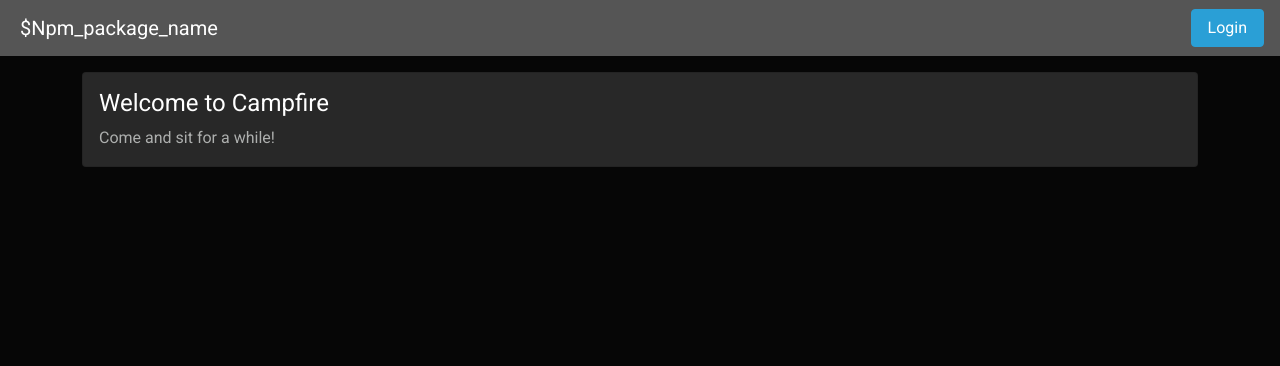
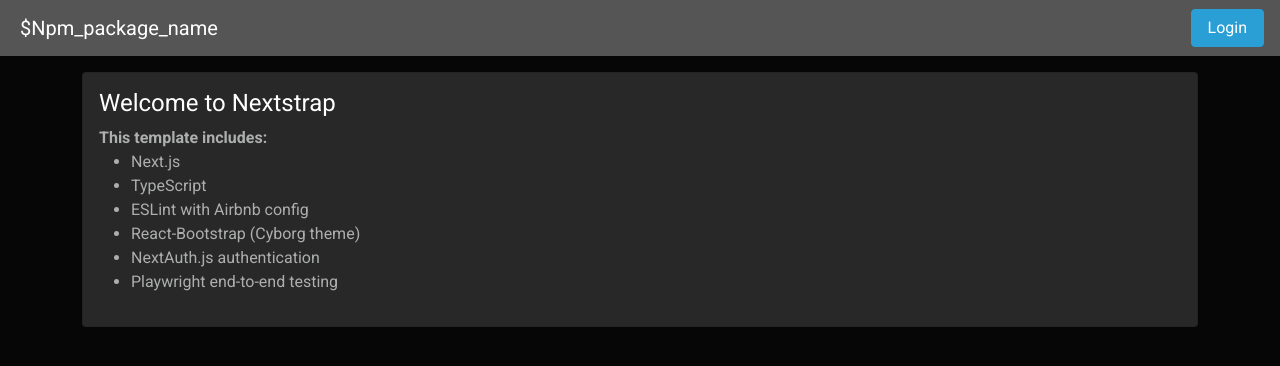
Before and after one commit to BadPirate/port4kMUD, a Next.js app: page / in a window 1280 px wide. Shown: the top 366 px of the page. Built offline with nearby package versions, Linux system fonts and the light colour scheme; no server answers.

Commit message:
Get tests working

```diff
--- a/pages/index.tsx
+++ b/pages/index.tsx
@@ -2,7 +2,7 @@
 import WelcomeCard from '../src/cards/WelcomeCard'
 
 const Index = () => (
-  <Page title="Welcome to Campfire">
+  <Page title="Welcome to Nextstrap">
     <WelcomeCard />
   </Page>
 )
--- a/src/cards/WelcomeCard.tsx
+++ b/src/cards/WelcomeCard.tsx
@@ -3,9 +3,17 @@
 const WelcomeCard = () => (
   <Card>
     <Card.Body>
-      <Card.Title>Welcome to Campfire</Card.Title>
+      <Card.Title>Welcome to Nextstrap</Card.Title>
       <Card.Text>
-        Come and sit for a while!
+        <strong>This template includes:</strong>
+        <ul>
+          <li>Next.js</li>
+          <li>TypeScript</li>
+          <li>ESLint with Airbnb config</li>
+          <li>React-Bootstrap (Cyborg theme)</li>
+          <li>NextAuth.js authentication</li>
+          <li>Playwright end-to-end testing</li>
+        </ul>
       </Card.Text>
     </Card.Body>
   </Card>
--- a/src/components/RootNav.tsx
+++ b/src/components/RootNav.tsx
@@ -7,7 +7,7 @@
   <div>
     <Navbar variant="dark" bg="secondary">
       <Navbar.Brand href="/" style={{ marginLeft: '1em', textTransform: 'capitalize' }}>
-        {process.env.NEXT_PUBLIC_APP_NAME}
+        {process.env.NEXT_PUBLIC_APP_NAME || 'nextstrap'}
       </Navbar.Brand>
       <span className="ms-auto me-3">
         <WithSession
```
Also changed, not shown: 2 other files (tests, documents, lock files or other folders).
